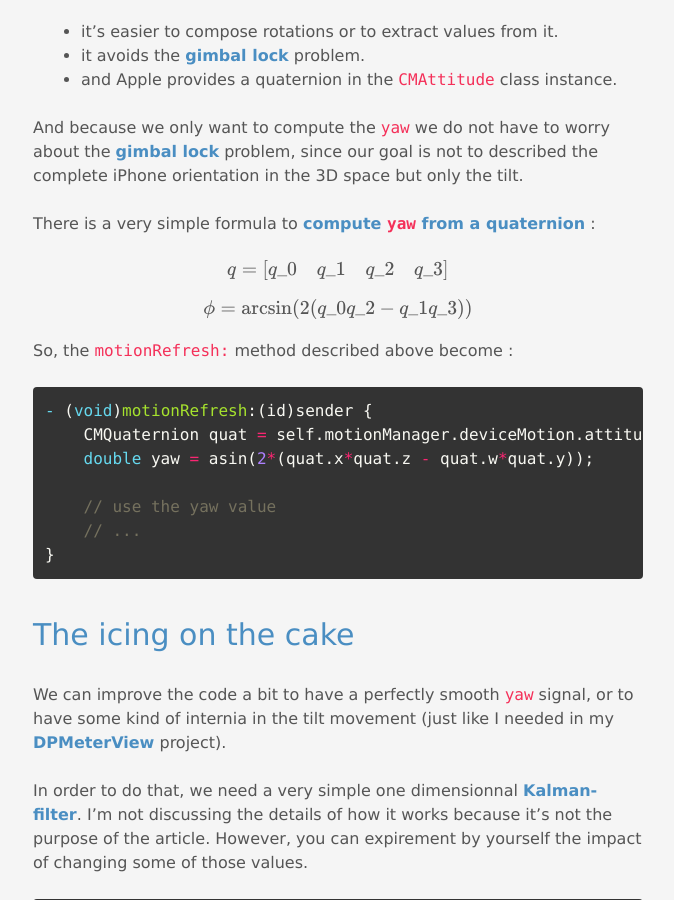
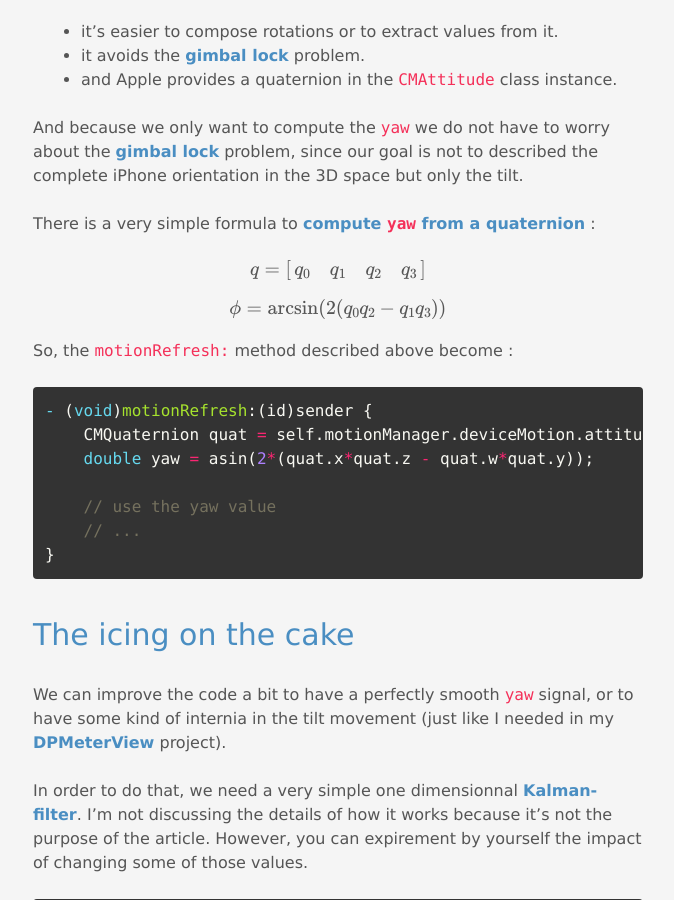
Before and after one commit to dulacp/dulacp.github.io, a Jekyll site: the page built from _posts/2013-03-03-computing-the-ios-device-tilt.markdown, in a window 1280 px wide and 900 px high, scrolled down 2437 px. Shown: the whole window, without its empty margins (91-765 px from the left). Built offline with Jekyll 4.4.1, drawn with Linux system fonts in a browser that asks for light colours; formulas are drawn with MathJax 3; comment, search, counter and statistics services are not loaded.

Commit message:
Fix the formular subopnents

```diff
--- a/_posts/2013-03-03-computing-the-ios-device-tilt.markdown
+++ b/_posts/2013-03-03-computing-the-ios-device-tilt.markdown
@@ -77,13 +77,13 @@ There is a very simple formula to [compute `yaw` from a quaternion][quaternion-t
 
 $$
 \begin{equation}
-q = \begin{bmatrix}q\_{0} & q\_1 & q\_2 & q\_3\end{bmatrix}
+q = \begin{bmatrix}q_{0} & q_1 & q_2 & q_3\end{bmatrix}
 \end{equation}
 $$
 
 $$
 \begin{equation}
-\phi = \arcsin( 2 (q\_0 q\_2 - q\_1 q\_3 ))
+\phi = \arcsin( 2 (q_0 q_2 - q_1 q_3 ))
 \end{equation}
 $$
 
```
